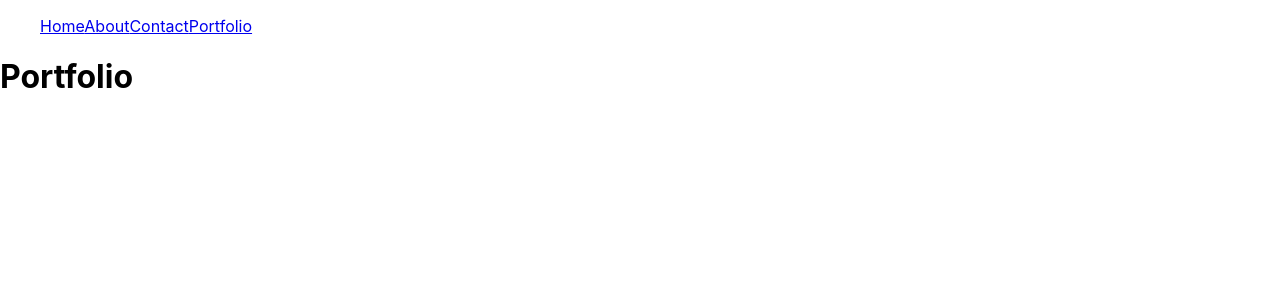
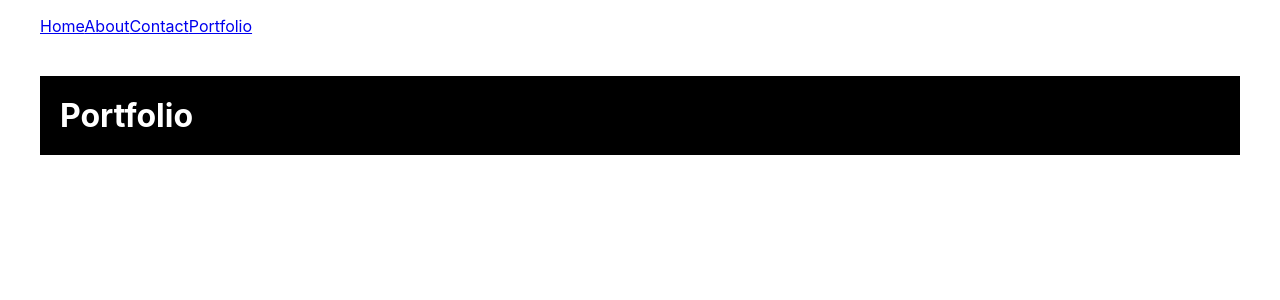
Before and after one commit to mamuncse15031/LearningRoute, a React (Create React App) app: page /portfolio in a window 1280 px wide. Shown: the top 300 px of the page. Built offline with nearby package versions, Linux system fonts and the light colour scheme.

Commit message:
CSS using modules

```diff
--- /dev/null
+++ b/src/pages/MyCss.module.css
@@ -0,0 +1,6 @@
+.TextStyle{
+    color: white;
+    background-color:black;
+    margin:40px;
+    padding:20px;
+  }
--- a/src/pages/Portfolio.js
+++ b/src/pages/Portfolio.js
@@ -1,10 +1,11 @@
 import React, { Component } from 'react';
+import MyCss from './MyCss.module.css'
 
 class Portfolio extends Component {
     render() {
         return (
             <div>
-                <h1>Portfolio</h1>
+                <h1 className={MyCss.TextStyle}>Portfolio</h1>
             </div>
         );
     }
```
Also changed, not shown: 1 other file (tests, documents, lock files or other folders).
